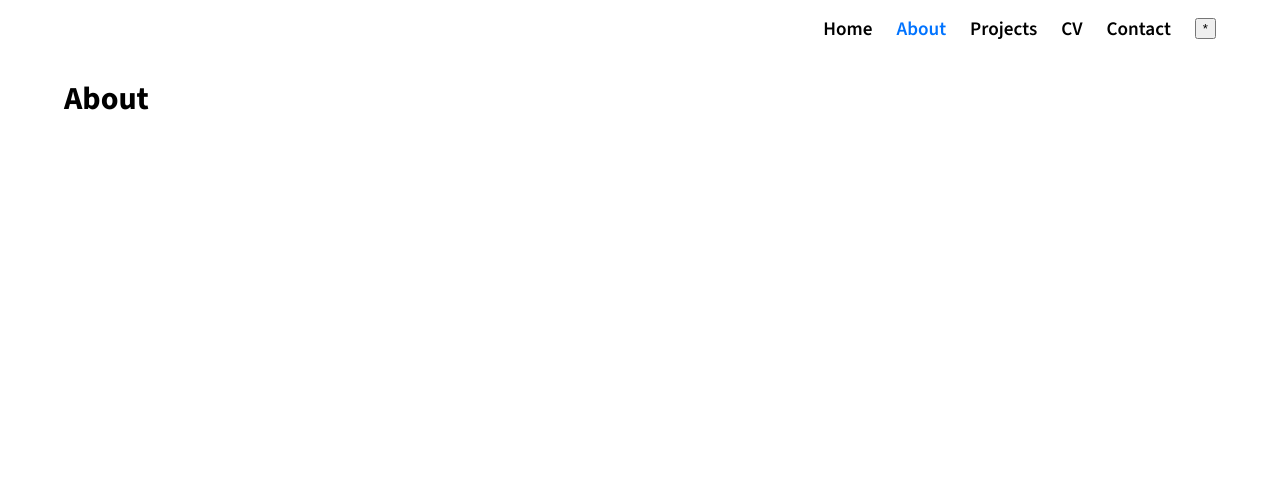
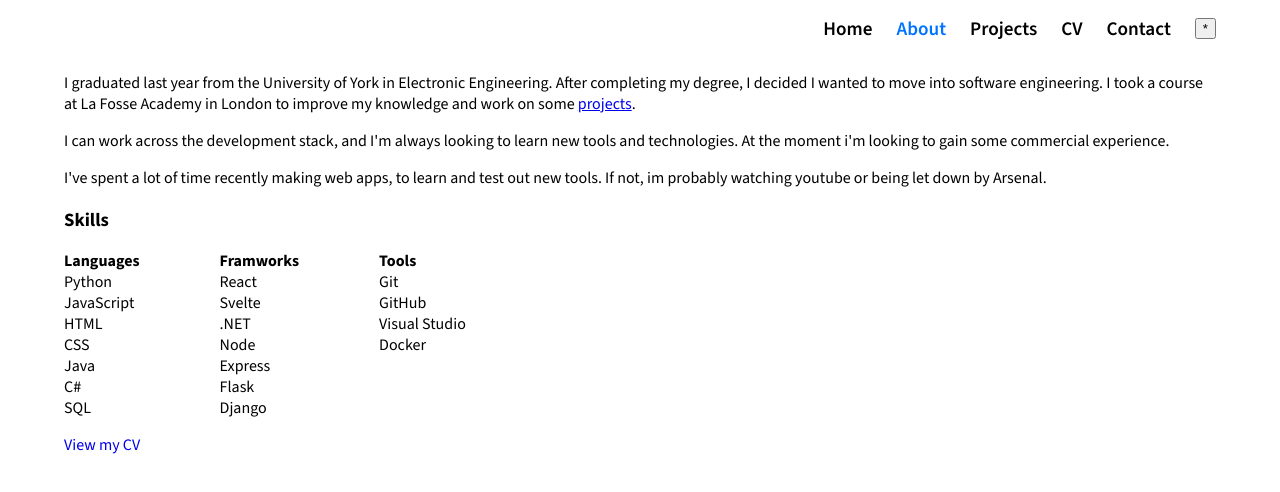
Before and after one commit to rnba12/website, a SvelteKit app: page /about in a window 1280 px wide. Shown: the top 492 px of the page. Built offline with nearby package versions, Linux system fonts and the light colour scheme.

Commit message:
Feat about page content

```diff
--- /dev/null
+++ b/src/lib/about.json
@@ -0,0 +1,5 @@
+{
+    "languages": ["Python", "JavaScript", "HTML", "CSS", "Java", "C#", "SQL"],
+    "frameworks": ["React", "Svelte", ".NET", "Node", "Express", "Flask", "Django"],
+    "tools": ["Git", "GitHub", "Visual Studio", "Docker"]
+}
--- a/src/routes/about/+page.svelte
+++ b/src/routes/about/+page.svelte
@@ -1 +1,59 @@
-<h1>About</h1>
+<script lang="ts">
+    import data from '../../lib/about.json'
+</script>
+
+<section>
+    <p>
+        I graduated last year from the University of York in Electronic Engineering. After completing my degree, I decided I wanted to move into software engineering. I took a course at La Fosse Academy in London to improve my knowledge and work on some <a href="/projects">projects</a>.
+     </p><p>
+        I can work across the development stack, and I'm always looking to learn new tools and technologies. At the moment i'm looking to gain some commercial experience.
+        </p>
+    <p>
+        I've spent a lot of time recently making web apps, to learn and test out new tools. If not, im probably watching youtube or being let down by Arsenal.
+    </p>
+</section>
+
+<h3>Skills</h3>
+
+<section class="skills">
+    <div class="list">
+        <div class="header">Languages</div>
+        {#each data.languages as lang}
+            <span>{lang}</span>
+        {/each}
+    </div>
+    <div class="list">
+        <div class="header">Framworks</div>
+        {#each data.frameworks as lang}
+            <span>{lang}</span>
+        {/each}
+    </div>
+    <div class="list">
+        <div class="header">Tools</div>
+        {#each data.tools as lang}
+            <span>{lang}</span>
+        {/each}
+    </div>
+</section>
+
+<a class="cv-link" href="/cv.pdf">View my CV</a>
+
+<style lang="scss">
+    .list {
+        display: flex;
+        flex-direction: column;
+    }
+    .skills {
+        display: grid;
+        grid-template-columns: repeat(3, max-content);
+        gap: 0 5rem;
+    }
+    .header {
+        font-weight: 700;
+    }
+    .cv-link {
+        display: block;
+        text-decoration: none;
+        margin: 1rem 0;
+    }
+</style>
```
